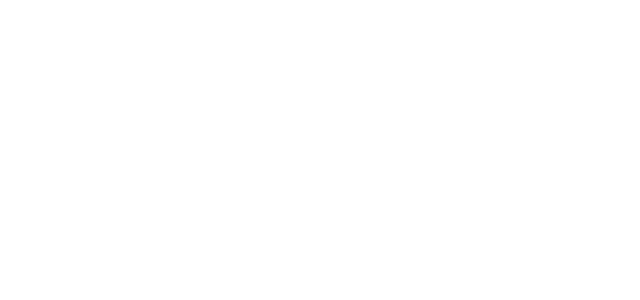
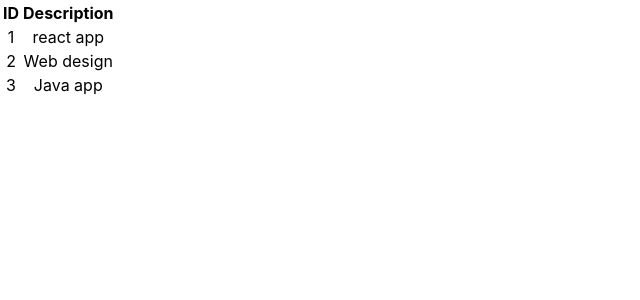
Before and after one commit to raihanuddin561/full_stack_spring_boot_project, a React (Create React App) app in the folder todo-app/: page /todo in a window 1280 px wide. Shown: the top 300 px of the page, without its empty margins (0-640 px from the left). Built offline with nearby package versions, Linux system fonts and the light colour scheme; the HTML template or start-up script is replaced by a standard one.

Commit message:
working on route and added todo list

```diff
--- a/todo-app/src/components/todo-app/TodoApp.jsx
+++ b/todo-app/src/components/todo-app/TodoApp.jsx
@@ -4,22 +4,25 @@
 import WelcomeTo from "./WelcomeTo"
 import Raihan from "./Raihan"
 import "./TodoApp.css"
+import TodoList from './TodoList'
 class TodoApp extends Component{
     render(){
         return (
+            <div>
             <Router>
-                <div>
-                <Switch>
+
+               <>
+               <Switch>
                 <Route path="/" exact component={LoginComponent} />
-                <Route path="/welcome" component={Welcome} />
+                <Route path="/welcome/:name" exact component={Welcome} />
                 <Route path="/wel" component={WelcomeTo} />
-                <Route path="/rai" component={Raihan} />
+                <Route path="/todo" exact component={TodoList} />
+                <Route component = {ErrorComponent}/>
                 </Switch>
-                </div>
+               </>
+
             </Router>
-
-
-
+            </div>
 
         )
     }
@@ -52,6 +55,7 @@
                 showSuccessMessage: true,
                 invalidCredential:false
             })
+            this.props.history.push(`/welcome/${this.state.username}`)
         }else{
 
             this.setState({
@@ -76,3 +80,7 @@
         )
     }
 }
+
+function ErrorComponent(){
+    return <div>Something wrong</div>
+}
--- /dev/null
+++ b/todo-app/src/components/todo-app/TodoList.jsx
@@ -0,0 +1,41 @@
+import React,{Component} from "react"
+
+
+class TodoList extends Component {
+    constructor(props){
+        super(props)
+        this.state = {
+            todos:[
+                {id:1,description:"react app"},
+                {id:2,description:"Web design"},
+                {id:3,description:"Java app"},
+            ]
+        }
+    }
+    render(){
+        return (
+            <div className="todoList">
+                <table>
+                    <thead>
+                        <tr>
+                            <th>ID</th>
+                            <th>Description</th>
+                        </tr>
+                    </thead>
+                    <tbody>
+                       {
+                        this.state.todos.map(
+                            todo=>
+                            <tr>
+                            <td>{todo.id}</td>
+                        <td>{todo.description}</td>
+                        </tr>
+                        )
+                        }
+                    </tbody>
+                </table>
+            </div>
+        )
+    }
+}
+export default TodoList
--- a/todo-app/src/components/todo-app/Welcome.jsx
+++ b/todo-app/src/components/todo-app/Welcome.jsx
@@ -4,7 +4,7 @@
     render(){
         return (
             <div>
-                <h1>Welcome Raihan</h1>
+                <h1>Welcome {this.props.match.params.name}</h1>
             </div>
         )
     }
--- a/todo-app/src/components/todo-app/WelcomeTo.jsx
+++ b/todo-app/src/components/todo-app/WelcomeTo.jsx
@@ -4,7 +4,7 @@
     render(){
         return (
             <div>
-                <h1>Welcome To</h1>
+                <h1>Welcome To two</h1>
             </div>
         )
     }
```
